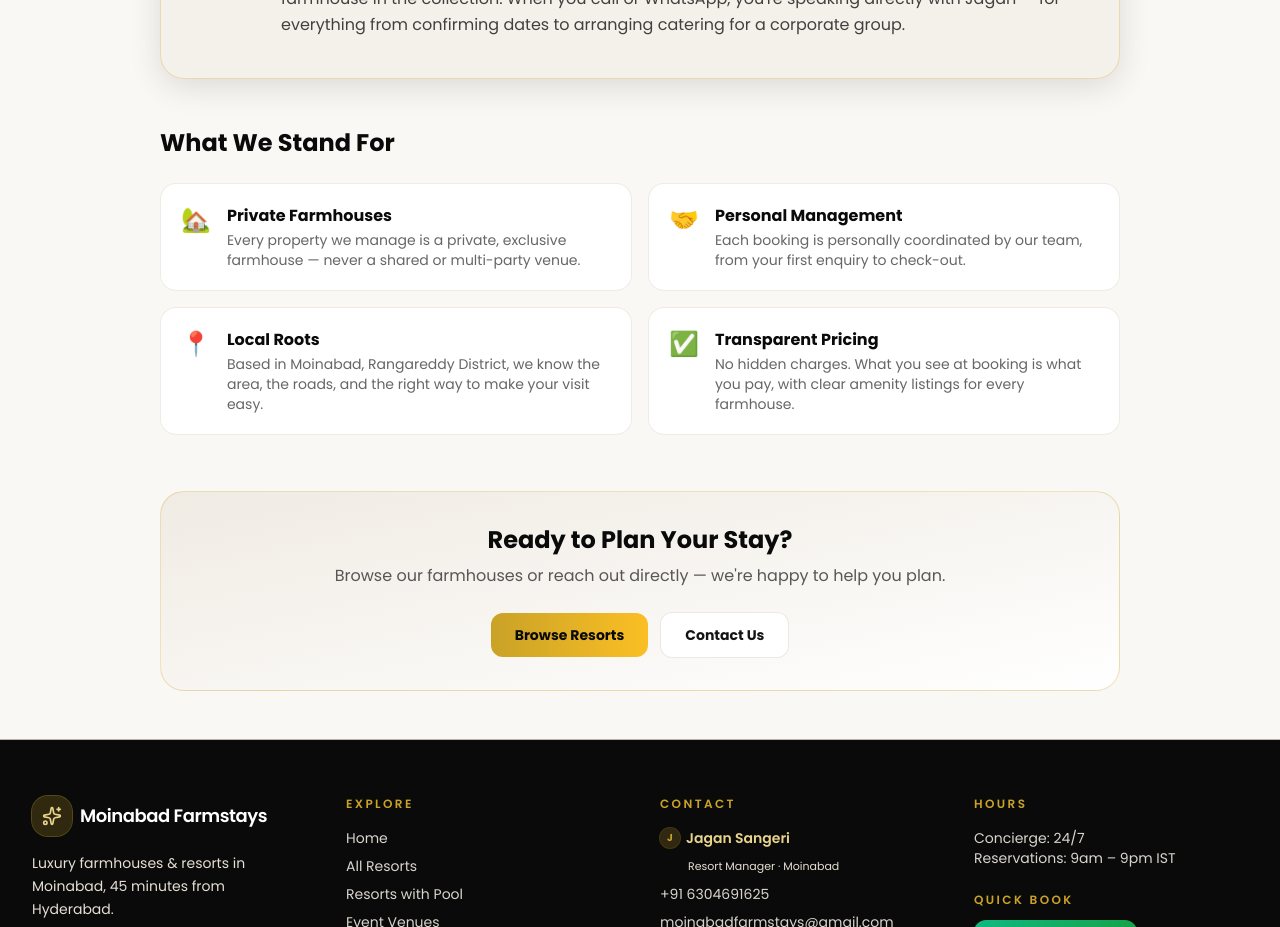
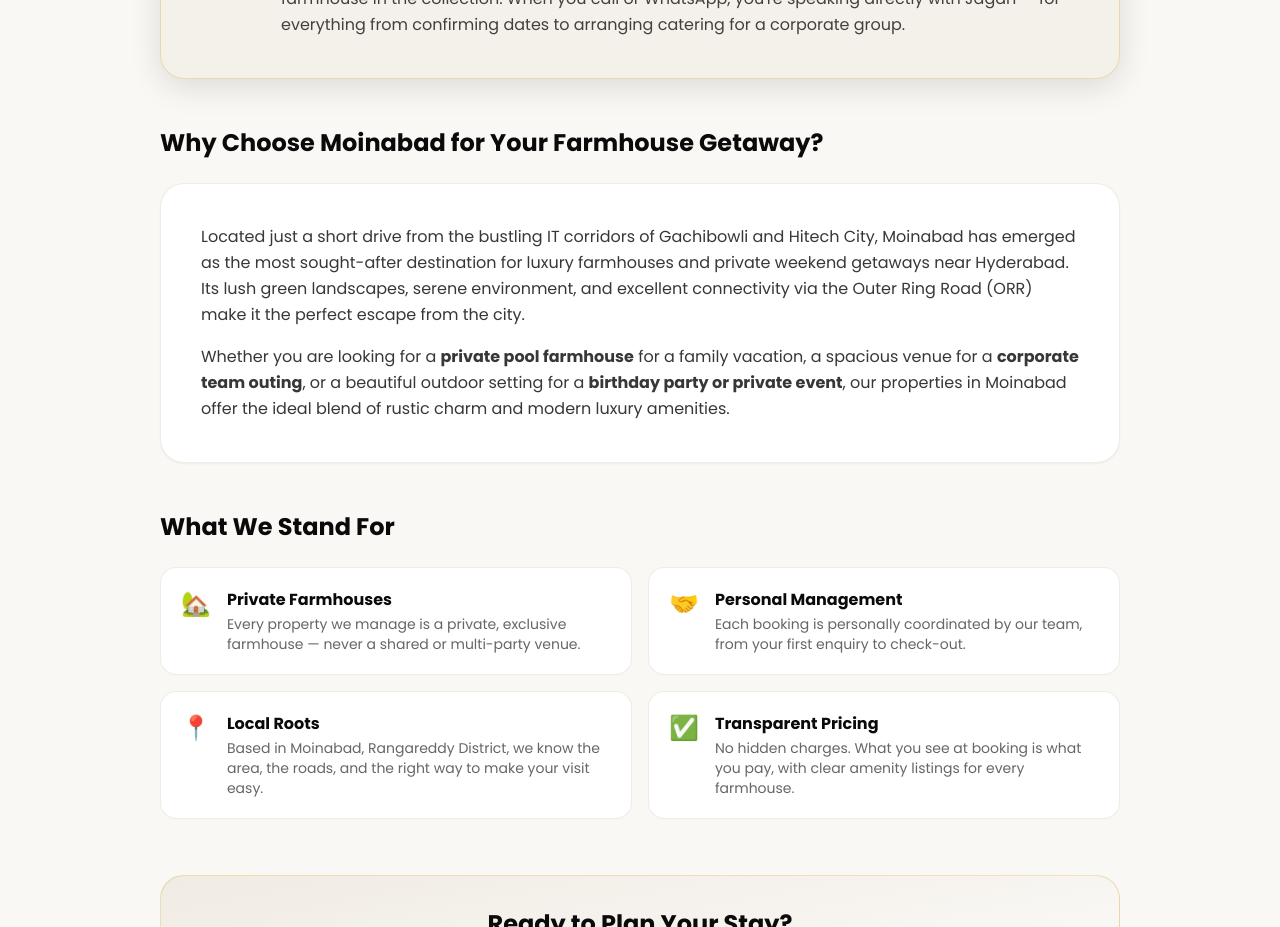
Before and after one commit to moinabadfarmstays/Moinabad-Farmstays, a Next.js app: page /about in a window 1280 px wide. Shown: the part 1320-2247 px from the top of the page. Built offline with nearby package versions, Linux system fonts and the light colour scheme; no server answers.

Commit message:
feat(seo): add targeted long-tail keywords and localized SEO content to about page

```diff
--- a/app/(app)/about/page.js
+++ b/app/(app)/about/page.js
@@ -13,6 +13,9 @@ export const metadata = {
     "about Moinabad Farmstays", "Jagan Sangeri Moinabad Farmstays",
     "farmhouse owner Moinabad", "owner-operated farm stay Telangana",
     "best farm stay in Telangana", "farm stay near Hyderabad",
+    "luxury farmhouse in Moinabad", "private pool farmhouse Moinabad",
+    "weekend getaway near Hyderabad", "corporate outing farmhouses Hyderabad",
+    "family friendly resorts Moinabad", "Moinabad farmstays booking"
   ],
   alternates: { canonical: `${BASE_URL}/about` },
   openGraph: {
@@ -190,6 +193,19 @@ export default function AboutPage() {
             </div>
           </div>
 
+          {/* Why Moinabad */}
+          <div className="mb-12">
+            <h2 className="mb-6 font-display text-2xl font-bold text-luxury-black">Why Choose Moinabad for Your Farmhouse Getaway?</h2>
+            <div className="rounded-3xl border border-luxury-stone/60 bg-white/95 p-8 sm:p-10 text-luxury-charcoal/85 leading-relaxed space-y-4 shadow-sm">
+              <p>
+                Located just a short drive from the bustling IT corridors of Gachibowli and Hitech City, Moinabad has emerged as the most sought-after destination for luxury farmhouses and private weekend getaways near Hyderabad. Its lush green landscapes, serene environment, and excellent connectivity via the Outer Ring Road (ORR) make it the perfect escape from the city.
+              </p>
+              <p>
+                Whether you are looking for a <strong>private pool farmhouse</strong> for a family vacation, a spacious venue for a <strong>corporate team outing</strong>, or a beautiful outdoor setting for a <strong>birthday party or private event</strong>, our properties in Moinabad offer the ideal blend of rustic charm and modern luxury amenities.
+              </p>
+            </div>
+          </div>
+
           {/* Values grid */}
           <h2 className="mb-6 font-display text-2xl font-bold text-luxury-black">What We Stand For</h2>
           <div className="mb-14 grid gap-4 sm:grid-cols-2">
```
